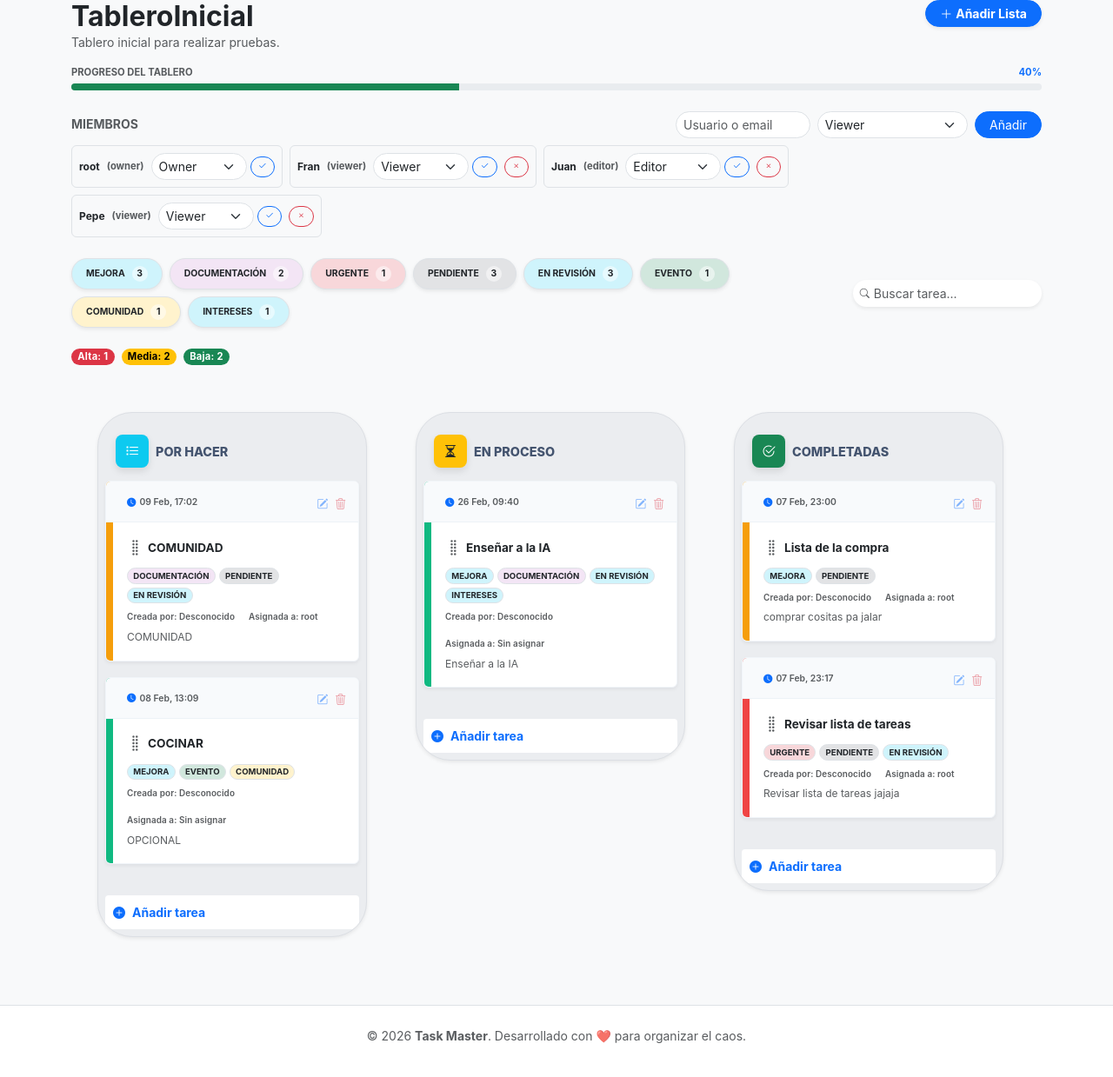
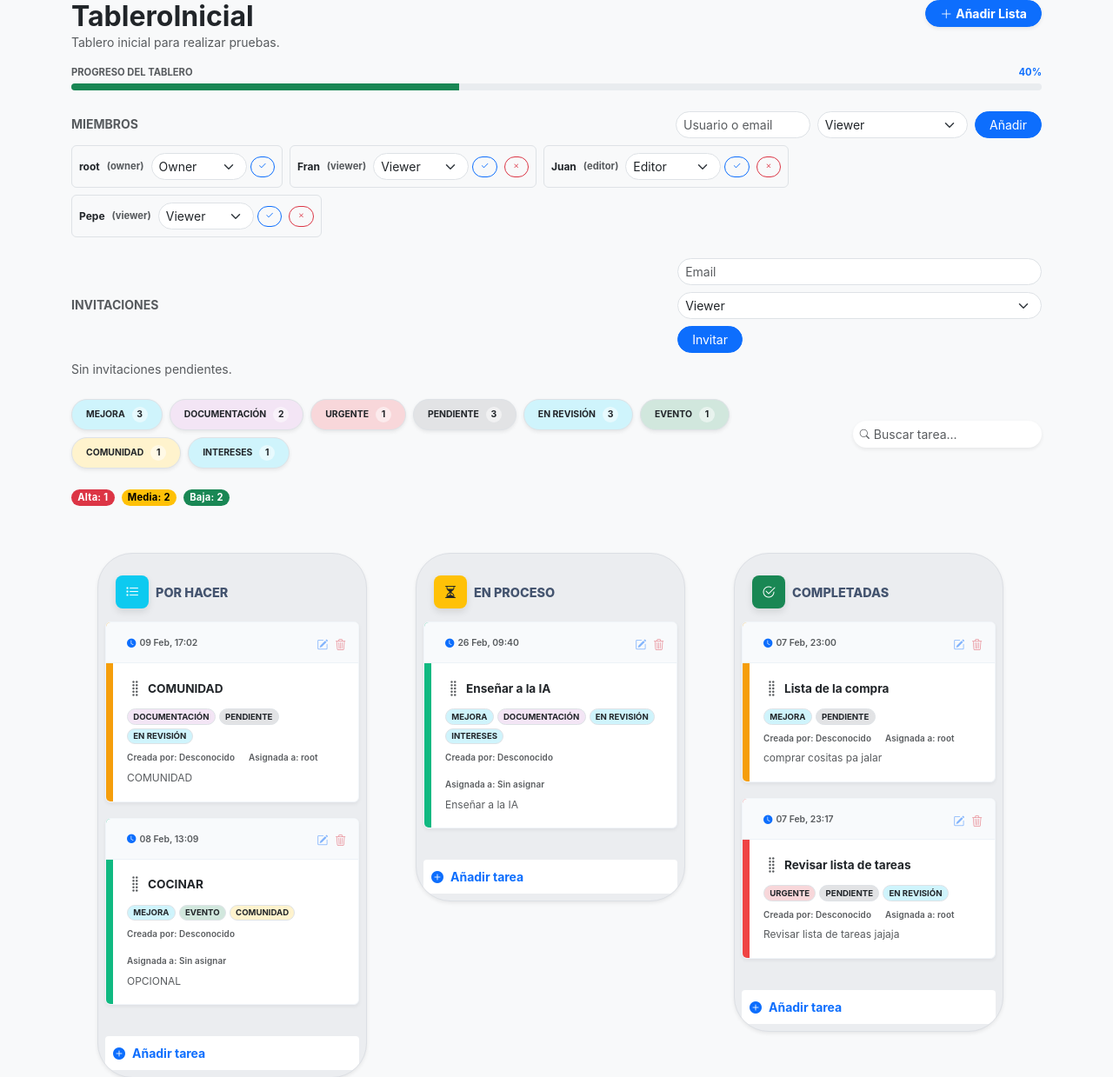
Before and after one commit to dclair/task_master, a Django app: page /boards/1/ in a window 1280 px wide. Shown: the part 190-1429 px from the top of the page at 87% size. Before the commit the page ends 1390 px from the top, so only its background shows below. Run offline with Django 4.2, Linux system fonts and the light colour scheme; a user stored in the database is signed in; data comes from the database, SQL or seed files in the repository; both versions use the stored data as it was after the commit.

Commit message:
Añadido invitacion al tablero mediante email, tanto si es usuario registrado como no

```diff
--- a/boards/urls.py
+++ b/boards/urls.py
@@ -28,4 +28,11 @@ urlpatterns = [
         views.remove_member,
         name="remove_member",
     ),
+    path("<int:board_id>/invites/", views.invite_member, name="invite_member"),
+    path("invites/accept/<str:token>/", views.accept_invite, name="accept_invite"),
+    path(
+        "<int:board_id>/invites/<int:invite_id>/revoke/",
+        views.revoke_invite,
+        name="revoke_invite",
+    ),
 ]
--- a/boards/views.py
+++ b/boards/views.py
@@ -27,7 +27,7 @@ from django.urls import reverse_lazy
 from .forms import BoardForm, SignUpForm, CustomAuthenticationForm, ProfileForm, UserUpdateForm
 from .tokens import activation_token_generator
 from django.shortcuts import get_object_or_404, redirect
-from .models import Board, TaskList, Task, Tag, UserProfile, BoardMembership
+from .models import Board, TaskList, Task, Tag, UserProfile, BoardMembership, BoardInvite
 from .forms import TaskListForm, TaskForm
 from django.contrib.auth.decorators import login_required
 from django.views.decorators.http import require_POST
@@ -38,6 +38,8 @@ import os
 import logging
 from email.mime.image import MIMEImage
 from django.templatetags.static import static
+from django.core import signing
+from django.utils import timezone
 
 logger = logging.getLogger(__name__)
 
@@ -47,6 +49,14 @@ class SignUpView(CreateView):
     form_class = SignUpForm
     success_url = reverse_lazy("login")
     template_name = "registration/signup.html"
+    initial = {}
+
+    def get_initial(self):
+        initial = super().get_initial()
+        email = self.request.GET.get("email")
+        if email:
+            initial["email"] = email
+        return initial
 
     def form_valid(self, form):
         user = form.save(commit=False)
@@ -104,6 +114,26 @@ def send_activation_success_email(request, user):
         text_body=text_body,
         html_body=html_body,
         to_emails=[user.email],
+    )
+
+
+def send_invite_email(request, invite):
+    invite_token = signing.dumps({"invite_id": invite.id})
+    invite_url = request.build_absolute_uri(
+        reverse("boards:accept_invite", args=[invite_token])
+    )
+    context = {
+        "invite": invite,
+        "invite_url": invite_url,
+    }
+    subject = f"Task Master | Invitación a {invite.board.title}"
+    html_body = render_to_string("registration/invite_email.html", context)
+    text_body = f"Has sido invitado/a a {invite.board.title}: {invite_url}"
+    send_html_email(
+        subject=subject,
+        text_body=text_body,
+        html_body=html_body,
+        to_emails=[invite.email],
     )
 
 
@@ -350,6 +380,7 @@ class BoardDetailView(LoginRequiredMixin, DetailView):
         ).first()
         context["user_role"] = membership.role if membership else None
         context["memberships"] = board.memberships.select_related("user").all()
+        context["invites"] = board.invites.filter(accepted_at__isnull=True)
 
         # Etiquetas para el resumen superior y el modal
         context["board_tags"] = (
@@ -548,3 +579,75 @@ def remove_member(request, board_id, membership_id):
     membership.delete()
     messages.success(request, "Miembro eliminado.")
     return redirect("boards:board_detail", pk=board_id)
+
+
+@login_required
+@require_POST
+def invite_member(request, board_id):
+    board = get_object_or_404(Board, id=board_id)
+    _require_owner(board, request.user)
+    email = request.POST.get("email", "").strip().lower()
+    role = request.POST.get("role", "viewer")
+    if role not in ["owner", "editor", "viewer"]:
+        role = "viewer"
+    if not email:
+        messages.error(request, "Email inválido.")
+        return redirect("boards:board_detail", pk=board_id)
+
+    invite, _ = BoardInvite.objects.update_or_create(
+        board=board,
+        email=email,
+        defaults={"role": role, "invited_by": request.user, "accepted_at": None},
+    )
+
+    try:
+        send_invite_email(request, invite)
+        messages.success(request, "Invitación enviada.")
+    except Exception:
+        logger.exception("Fallo al enviar invitación")
+        messages.error(request, "No se pudo enviar la invitación.")
+
+    return redirect("boards:board_detail", pk=board_id)
+
+
+def accept_invite(request, token):
+    try:
+        data = signing.loads(
+            token,
+            max_age=getattr(settings, "INVITE_TOKEN_TIMEOUT", 60 * 60 * 24 * 7),
+        )
+        invite_id = data.get("invite_id")
+    except Exception:
+        messages.error(request, "Invitación inválida o caducada.")
+        return redirect("boards:board_list")
+
+    invite = get_object_or_404(BoardInvite, id=invite_id)
+    if invite.accepted_at:
+        messages.info(request, "La invitación ya fue aceptada.")
+        return redirect("boards:board_detail", pk=invite.board.id)
+
+    if not request.user.is_authenticated:
+        return redirect(f"{reverse('login')}?next={request.path}&email={invite.email}")
+
+    if request.user.email.lower() != invite.email.lower():
+        messages.error(request, "Esta invitación no corresponde a tu email.")
+        return redirect("boards:board_list")
+
+    BoardMembership.objects.update_or_create(
+        board=invite.board, user=request.user, defaults={"role": invite.role}
+    )
+    invite.accepted_at = timezone.now()
+    invite.save()
+    messages.success(request, "Invitación aceptada. Ya tienes acceso al tablero.")
+    return redirect("boards:board_detail", pk=invite.board.id)
+
+
+@login_required
+@require_POST
+def revoke_invite(request, board_id, invite_id):
+    board = get_object_or_404(Board, id=board_id)
+    _require_owner(board, request.user)
+    invite = get_object_or_404(BoardInvite, id=invite_id, board=board)
+    invite.delete()
+    messages.success(request, "Invitación revocada.")
+    return redirect("boards:board_detail", pk=board_id)
--- a/core/settings.py
+++ b/core/settings.py
@@ -155,6 +155,9 @@ LOGOUT_REDIRECT_URL = "login"
 # Activación de cuenta (segundos)
 ACTIVATION_TOKEN_TIMEOUT = 60 * 60 * 24  # 24 horas
 
+# Invitaciones a tableros (segundos)
+INVITE_TOKEN_TIMEOUT = 60 * 60 * 24 * 7  # 7 días
+
 # Correo desde el que se envían los mensajes
 DEFAULT_FROM_EMAIL = os.getenv("EMAIL_USER")
 
--- a/static/js/board_detail.js
+++ b/static/js/board_detail.js
@@ -2,6 +2,23 @@ document.addEventListener('DOMContentLoaded', function() {
     document.querySelectorAll('[data-bs-toggle="tooltip"]').forEach(el => {
         new bootstrap.Tooltip(el);
     });
+
+    const bindSpinner = (form, labelText, hideLabel) => {
+        if (!form) return;
+        form.addEventListener('submit', () => {
+            const btn = form.querySelector('button[type="submit"]');
+            if (!btn) return;
+            btn.disabled = true;
+            const spinner = btn.querySelector('.spinner-border');
+            const label = btn.querySelector('.label');
+            if (spinner) spinner.classList.remove('d-none');
+            if (label && !hideLabel) label.textContent = labelText;
+        });
+    };
+
+    bindSpinner(document.querySelector('.invite-form'), 'Enviando...');
+    bindSpinner(document.querySelector('.member-form'), 'Guardando...');
+    document.querySelectorAll('.role-form').forEach(form => bindSpinner(form, '', true));
     const updateProgressBar = () => {
         const total = document.querySelectorAll('.task-card').length;
         const done = document.querySelectorAll('.kanban-column[data-is-done="true"] .task-card').length;
--- a/templates/boards/board_detail.html
+++ b/templates/boards/board_detail.html
@@ -31,7 +31,7 @@
         <div class="d-flex justify-content-between align-items-center mb-2">
             <h6 class="text-uppercase text-muted small fw-bold mb-0">Miembros</h6>
             {% if user_role == "owner" %}
-            <form class="d-flex gap-2" method="post" action="{% url 'boards:add_member' board.id %}">
+            <form class="d-flex gap-2 member-form" method="post" action="{% url 'boards:add_member' board.id %}">
                 {% csrf_token %}
                 <input type="text" name="identifier" class="form-control form-control-sm rounded-pill" placeholder="Usuario o email" required>
                 <select name="role" class="form-select form-select-sm rounded-pill">
@@ -39,7 +39,10 @@
                     <option value="editor">Editor</option>
                     <option value="owner">Owner</option>
                 </select>
-                <button type="submit" class="btn btn-sm btn-primary rounded-pill px-3">Añadir</button>
+                <button type="submit" class="btn btn-sm btn-primary rounded-pill px-3">
+                    <span class="label">Añadir</span>
+                    <span class="spinner-border spinner-border-sm ms-2 d-none" role="status" aria-hidden="true"></span>
+                </button>
             </form>
             {% endif %}
         </div>
@@ -50,7 +53,7 @@
                 <span class="fw-bold">{{ m.user.username }}</span>
                 <span class="text-muted extra-small">({{ m.role }})</span>
                 {% if user_role == "owner" %}
-                <form method="post" action="{% url 'boards:update_member_role' board.id m.id %}" class="d-flex align-items-center gap-1">
+                <form method="post" action="{% url 'boards:update_member_role' board.id m.id %}" class="d-flex align-items-center gap-1 role-form">
                     {% csrf_token %}
                     <select name="role" class="form-select form-select-sm rounded-pill" style="min-width: 110px;">
                         <option value="viewer" {% if m.role == "viewer" %}selected{% endif %}>Viewer</option>
@@ -59,6 +62,7 @@
                     </select>
                     <button type="submit" class="btn btn-xs btn-outline-primary rounded-pill px-2" title="Guardar" aria-label="Guardar" data-bs-toggle="tooltip">
                         <i class="bi bi-check2"></i>
+                        <span class="spinner-border spinner-border-sm ms-1 d-none" role="status" aria-hidden="true"></span>
                     </button>
                 </form>
                 {% if m.user_id != board.owner_id %}
@@ -74,6 +78,43 @@
             {% endfor %}
         </div>
     </div>
+
+    {% if user_role == "owner" %}
+    <div class="mb-4">
+        <div class="d-flex justify-content-between align-items-center mb-2">
+            <h6 class="text-uppercase text-muted small fw-bold mb-0">Invitaciones</h6>
+            <form class="d-flex gap-2 flex-wrap invite-form" method="post" action="{% url 'boards:invite_member' board.id %}">
+                {% csrf_token %}
+                <input type="email" name="email" class="form-control form-control-sm rounded-pill" placeholder="Email" required style="min-width: 220px;">
+                <select name="role" class="form-select form-select-sm rounded-pill">
+                    <option value="viewer">Viewer</option>
+                    <option value="editor">Editor</option>
+                    <option value="owner">Owner</option>
+                </select>
+                <button type="submit" class="btn btn-sm btn-primary rounded-pill px-3">
+                    <span class="label">Invitar</span>
+                    <span class="spinner-border spinner-border-sm ms-2 d-none" role="status" aria-hidden="true"></span>
+                </button>
+            </form>
+        </div>
+        <div class="d-flex flex-wrap gap-2">
+            {% for inv in invites %}
+            <div class="badge bg-light text-dark border d-flex align-items-center gap-2 p-2">
+                <span class="fw-bold">{{ inv.email }}</span>
+                <span class="text-muted extra-small">({{ inv.role }})</span>
+                <form method="post" action="{% url 'boards:revoke_invite' board.id inv.id %}">
+                    {% csrf_token %}
+                    <button type="submit" class="btn btn-xs btn-outline-danger rounded-pill px-2" title="Revocar" aria-label="Revocar" data-bs-toggle="tooltip">
+                        <i class="bi bi-x"></i>
+                    </button>
+                </form>
+            </div>
+            {% empty %}
+            <span class="text-muted small">Sin invitaciones pendientes.</span>
+            {% endfor %}
+        </div>
+    </div>
+    {% endif %}
 
     <div class="d-flex flex-column flex-md-row justify-content-between align-items-md-center gap-3 mb-4">
         <div class="d-flex flex-wrap gap-2 align-items-center">
```
Also changed, not shown: boards/models.py (+19 -0 lines), templates/registration/invite_email.html (added, +52 -0 lines), templates/registration/login.html (+7 -1 lines), boards/migrations/0008_boardinvite.py (added), db.sqlite3, 2 other files.
